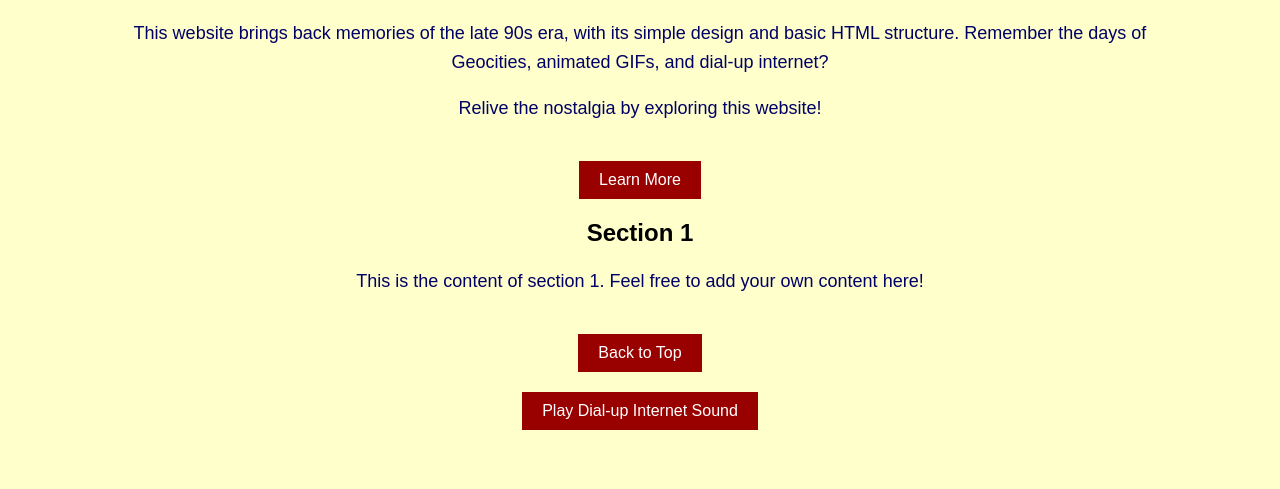
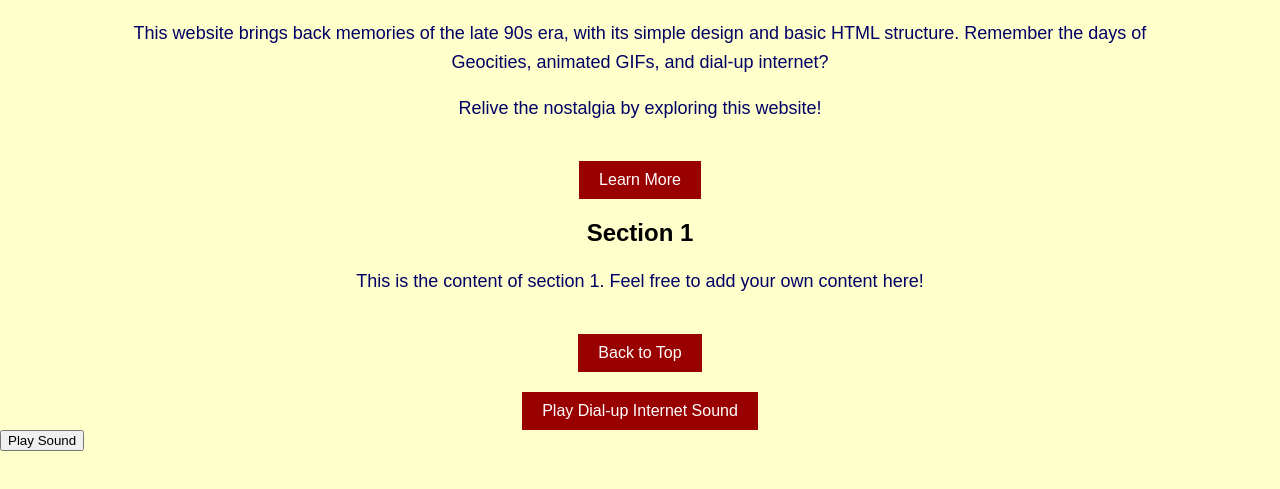
Before and after one commit to CuL8Rg8r/My-Website, a plain HTML site: page 1999.html in a window 1280 px wide. Shown: the part 61-550 px from the top of the page. Drawn offline with Linux system fonts and the light colour scheme.

Commit message:
Update 1999.html

```diff
--- a/1999.html
+++ b/1999.html
@@ -67,14 +67,16 @@
     </div>
 
     <!-- Add the dial-up internet sound -->
-    <audio id="dialUpSound" src="audio/dial-up-modem-01.mp3" volume="0.2"></audio>
+    <audio id="dialUpSound" src="audio/dial-up-modem-01.mp3"></audio>
+    <button onclick="setVolume(0.2)">Play Sound</button>
 
     <script>
-        // Function to play the dial-up internet sound
-        function playDialUpSound() {
-            var dialUpSound = document.getElementById("dialUpSound");
-            dialUpSound.play();
-        }
+      function setVolume(volume) {
+        var audio = document.getElementById("dialUpSound");
+        audio.volume = volume;
+        audio.play();
+      }
     </script>
+
 </body>
 </html>
```
